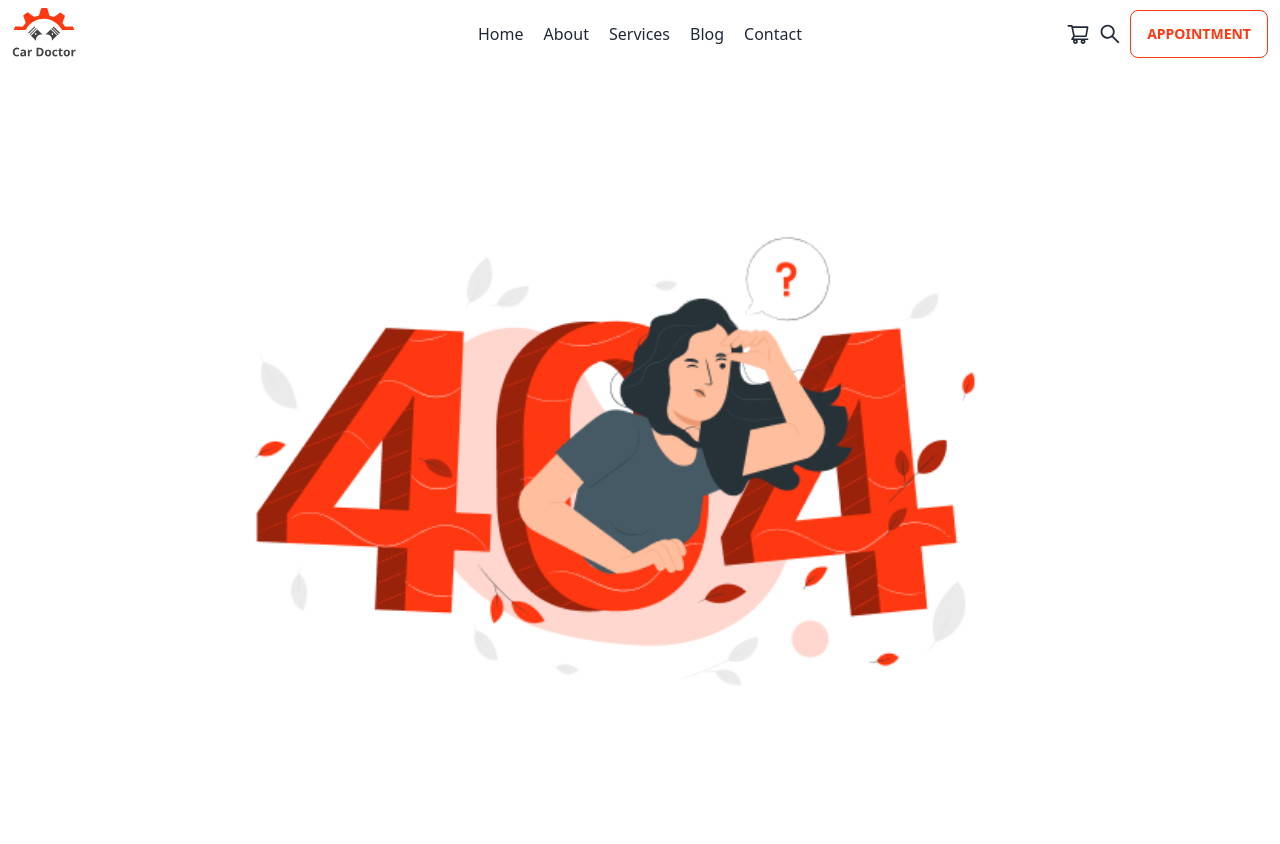
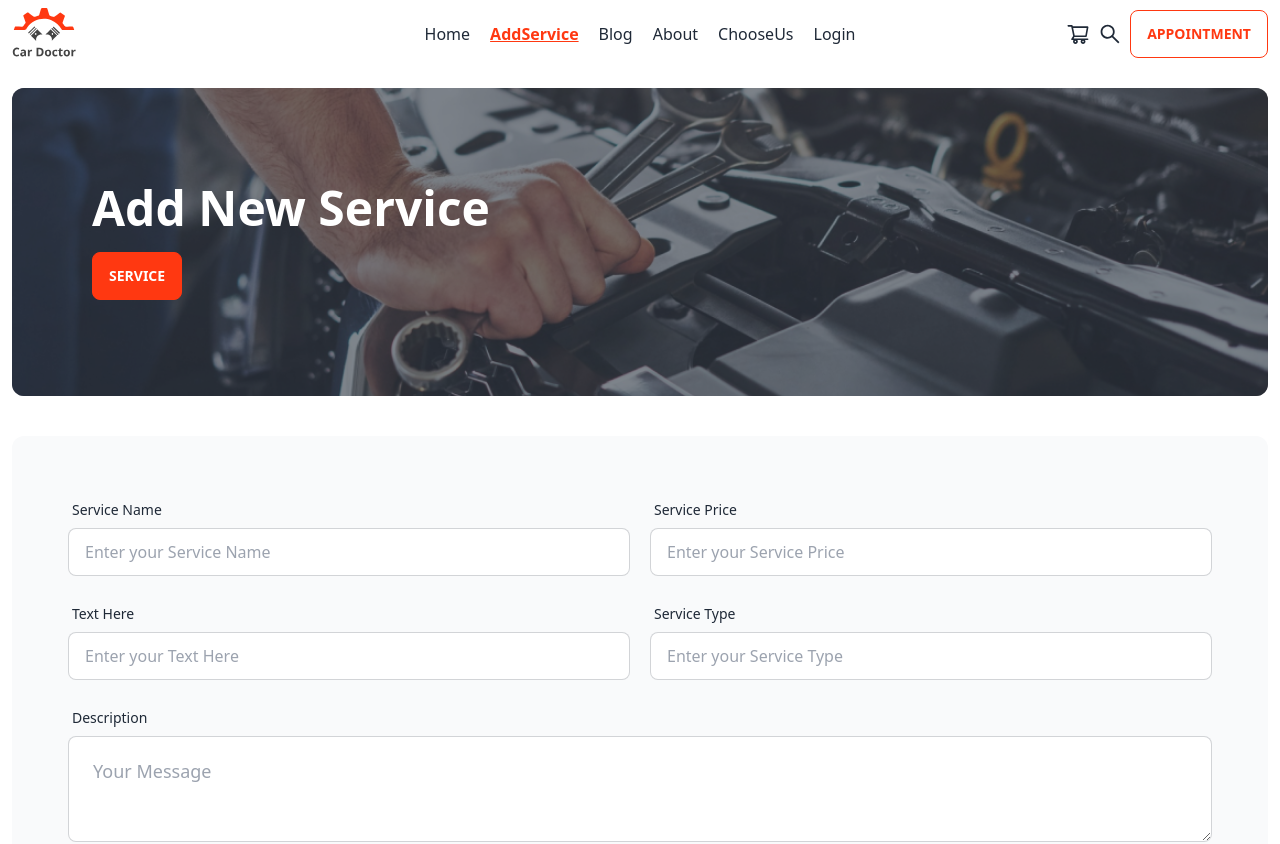
Before and after one commit to jerin-arpa/car-doctor-client, a React (Vite) app: page /addService in a window 1280 px wide. Shown: the top 844 px of the page. Built offline with nearby package versions, Linux system fonts and the light colour scheme; no server answers.

Commit message:
create checkout form and ass service form

```diff
--- a/public/services.json
+++ b/public/services.json
@@ -1,6 +1,5 @@
 [
     {
-        "_id": "635a0c0b64a6d231228942ae",
         "service_id": "04",
         "title": "Engine Oil Change",
         "img": "https://i.ibb.co/T2cpBd5/888.jpg",
@@ -26,7 +25,6 @@
         ]
     },
     {
-        "_id": "635a0c0b64a6d231228942af",
         "service_id": "05",
         "title": "Battery Charge",
         "img": "https://i.ibb.co/ydCbDN3/5555.jpg",
@@ -52,7 +50,6 @@
         ]
     },
     {
-        "_id": "635b591a1dafe382a9da8c96",
         "service_id": "01",
         "title": "Full car Repair",
         "img": "https://i.ibb.co/R6Z2nFM/55.jpg",
@@ -78,7 +75,6 @@
         ]
     },
     {
-        "_id": "635b5afc1dafe382a9da8c98",
         "service_id": "02",
         "title": "Engine Repair",
         "img": "https://i.ibb.co/5MvmD2g/88.jpg",
@@ -104,7 +100,6 @@
         ]
     },
     {
-        "_id": "635b5b691dafe382a9da8c99",
         "service_id": "03",
         "title": "Automatic Services",
         "img": "https://i.ibb.co/wh7t3N3/555.jpg",
@@ -130,7 +125,6 @@
         ]
     },
     {
-        "_id": "635b5ba51dafe382a9da8c9a",
         "service_id": "06",
         "title": "Electrical System",
         "img": "https://i.ibb.co/KzCG8qr/8888.jpg",
--- /dev/null
+++ b/src/Pages/AddServices/AddServices.jsx
@@ -0,0 +1,76 @@
+import { Link } from "react-router-dom";
+import checkout from '../../assets/images/checkout/checkout.png';
+
+
+const AddServices = () => {
+    return (
+        <div>
+            <div className="hero mb-10 rounded-xl" style={{ backgroundImage: `url(${checkout})`, placeItems: 'normal' }}>
+                <div className="hero-overlay bg-opacity-60 rounded-xl"></div>
+                <div className="py-24">
+                    <div className='ml-20'>
+                        <h1 className="mb-5 text-5xl font-bold text-white">Add New Service</h1>
+                        <div>
+                            <button className="btn btn-outline border-[#FF3811] bg-[#FF3811] text-white hover:bg-[#FF3811] hover:border-[#FF3811]">Service</button>
+                        </div>
+                    </div>
+                </div>
+            </div>
+
+
+
+            <div className="rounded-xl bg-gray-50 w-full py-14 mb-20">
+                <form className="px-4 md:px-14">
+                    <div className='flex flex-col md:flex-row gap-5 mb-5'>
+                        <div className="form-control w-full">
+                            <label className="label">
+                                <span className="label-text">Service Name</span>
+                            </label>
+                            <input type="name" name="name" placeholder="Enter your Service Name" className="input input-bordered w-full" required />
+                        </div>
+
+                        <div className="form-control w-full">
+                            <label className="label">
+                                <span className="label-text">Service Price</span>
+                            </label>
+                            <input type="number"
+                                name="price" placeholder="Enter your Service Price" className="input input-bordered w-full" required />
+                        </div>
+                    </div>
+
+                    <div className='flex flex-col md:flex-row gap-5 mb-5'>
+                        <div className="form-control w-full">
+                            <label className="label">
+                                <span className="label-text">Text Here</span>
+                            </label>
+                            <input type="text" name="text" placeholder="Enter your Text Here" className="input input-bordered w-full" required />
+                        </div>
+
+                        <div className="form-control w-full">
+                            <label className="label">
+                                <span className="label-text">Service Type</span>
+                            </label>
+                            <input type="text"
+                                name="type" placeholder="Enter your Service Type" className="input input-bordered w-full" required />
+                        </div>
+                    </div>
+
+                    <div>
+                        <label className="label">
+                            <span className="label-text">Description</span>
+                        </label>
+                        <textarea placeholder="Your Message" className="textarea textarea-bordered textarea-lg w-full" ></textarea>
+                    </div>
+
+                    <div className="form-control mt-6">
+                        <Link>
+                            <button className="btn w-full bg-[#FF3811] border-[#FF3811] hover:bg-white hover:text-[#FF3811] text-white font-bold hover:border-[#FF3811]">Order Confirm</button>
+                        </Link>
+                    </div>
+                </form>
+            </div>
+        </div>
+    );
+};
+
+export default AddServices;
--- /dev/null
+++ b/src/Pages/Checkout/Checkout.jsx
@@ -0,0 +1,69 @@
+import { Link } from 'react-router-dom';
+import checkout from '../../assets/images/checkout/checkout.png';
+
+
+const Checkout = () => {
+
+
+
+    return (
+        <div>
+            <div className="hero mb-10 rounded-xl" style={{ backgroundImage: `url(${checkout})`, placeItems: 'normal' }}>
+                <div className="hero-overlay bg-opacity-60 rounded-xl"></div>
+                <div className="py-24">
+                    <div className='ml-20'>
+                        <h1 className="mb-5 text-5xl font-bold text-white">Check Out</h1>
+                        <div>
+                            <button className="btn btn-outline border-[#FF3811] bg-[#FF3811] text-white hover:bg-[#FF3811] hover:border-[#FF3811]">Check Out</button>
+                        </div>
+                    </div>
+                </div>
+            </div>
+
+
+
+            <div className="rounded-xl bg-gray-50 w-full py-14 mb-20">
+                <form className="px-4 md:px-14">
+                    <div className="form-control">
+                        <label className="label">
+                            <span className="label-text">Your Name</span>
+                        </label>
+                        <input type="text" name="name" placeholder="Enter your name" className="input input-bordered" required />
+                    </div>
+
+                    <div className='flex flex-col md:flex-row gap-5 mb-5'>
+                        <div className="form-control w-full">
+                            <label className="label">
+                                <span className="label-text">Email</span>
+                            </label>
+                            <input type="email" name="email" placeholder="Enter your email" className="input input-bordered w-full" required />
+                        </div>
+
+                        <div className="form-control w-full">
+                            <label className="label">
+                                <span className="label-text">Phone</span>
+                            </label>
+                            <input type="number"
+                                name="phone" placeholder="Enter your Number" className="input input-bordered w-full" required />
+                        </div>
+                    </div>
+
+                    <div>
+                        <label className="label">
+                            <span className="label-text">Message</span>
+                        </label>
+                        <textarea placeholder="Your Message" className="textarea textarea-bordered textarea-lg w-full" ></textarea>
+                    </div>
+
+                    <div className="form-control mt-6">
+                        <Link>
+                            <button className="btn w-full bg-[#FF3811] border-[#FF3811] hover:bg-white hover:text-[#FF3811] text-white font-bold hover:border-[#FF3811]">Order Confirm</button>
+                        </Link>
+                    </div>
+                </form>
+            </div>
+        </div>
+    );
+};
+
+export default Checkout;
--- a/src/Pages/Home/Services/ServiceCard.jsx
+++ b/src/Pages/Home/Services/ServiceCard.jsx
@@ -1,8 +1,9 @@
 import PropTypes from 'prop-types';
+import { Link } from 'react-router-dom';
 
 const ServiceCard = ({ service }) => {
 
-    const { title, img, price } = service;
+    const { _id, title, img, price } = service;
 
     return (
         <div>
@@ -14,7 +15,9 @@ const ServiceCard = ({ service }) => {
                     <h2 className=" text-3xl font-bold">{title}</h2>
                     <p className='text-[#FF3811] font-bold text-xl mt-3'>Price: ${price}</p>
                     <div className='mt-4'>
-                        <button className="btn btn-outline border-[#FF3811] bg-[#FF3811] text-white hover:bg-[#FF3811] hover:border-[#FF3811]">See Details</button>
+                        <Link to={`/checkout/${_id}`}>
+                            <button className="btn btn-outline border-[#FF3811] bg-[#FF3811] text-white hover:bg-[#FF3811] hover:border-[#FF3811]">Book Now</button>
+                        </Link>
                     </div>
                 </div>
             </div>
--- a/src/Pages/Home/Services/Services.jsx
+++ b/src/Pages/Home/Services/Services.jsx
@@ -9,7 +9,7 @@ const Services = () => {
     const [services, setServices] = useState([]);
 
     useEffect(() => {
-        fetch('services.json')
+        fetch('http://localhost:5000/services')
             .then(res => res.json())
             .then(data => setServices(data));
     }, []);
--- a/src/Pages/Shared/Navbar/Navbar.jsx
+++ b/src/Pages/Shared/Navbar/Navbar.jsx
@@ -11,14 +11,9 @@ const Navbar = () => {
             }> Home</NavLink>
         </li>
         <li>
-            <NavLink to="/about" className={({ isActive, isPending }) =>
+            <NavLink to="/addService" className={({ isActive, isPending }) =>
                 isPending ? "pending" : isActive ? "font-bold text-[#FF3811] underline" : ""
-            }>About</NavLink>
-        </li>
-        <li>
-            <NavLink to="/service" className={({ isActive, isPending }) =>
-                isPending ? "pending" : isActive ? "font-bold text-[#FF3811] underline" : ""
-            }>Services</NavLink>
+            }>AddService</NavLink>
         </li>
         <li>
             <NavLink to="/blog" className={({ isActive, isPending }) =>
@@ -26,9 +21,19 @@ const Navbar = () => {
             }>Blog</NavLink>
         </li>
         <li>
-            <NavLink to="/contact" className={({ isActive, isPending }) =>
+            <NavLink to="/about" className={({ isActive, isPending }) =>
                 isPending ? "pending" : isActive ? "font-bold text-[#FF3811] underline" : ""
-            }>Contact</NavLink>
+            }>About</NavLink>
+        </li>
+        <li>
+            <NavLink to="/chooseUs" className={({ isActive, isPending }) =>
+                isPending ? "pending" : isActive ? "font-bold text-[#FF3811] underline" : ""
+            }>ChooseUs</NavLink>
+        </li>
+        <li>
+            <NavLink to="/login" className={({ isActive, isPending }) =>
+                isPending ? "pending" : isActive ? "font-bold text-[#FF3811] underline" : ""
+            }>Login</NavLink>
         </li>
     </>
 
```
Also changed, not shown: src/Routes/Routes.jsx (+15 -4 lines).
